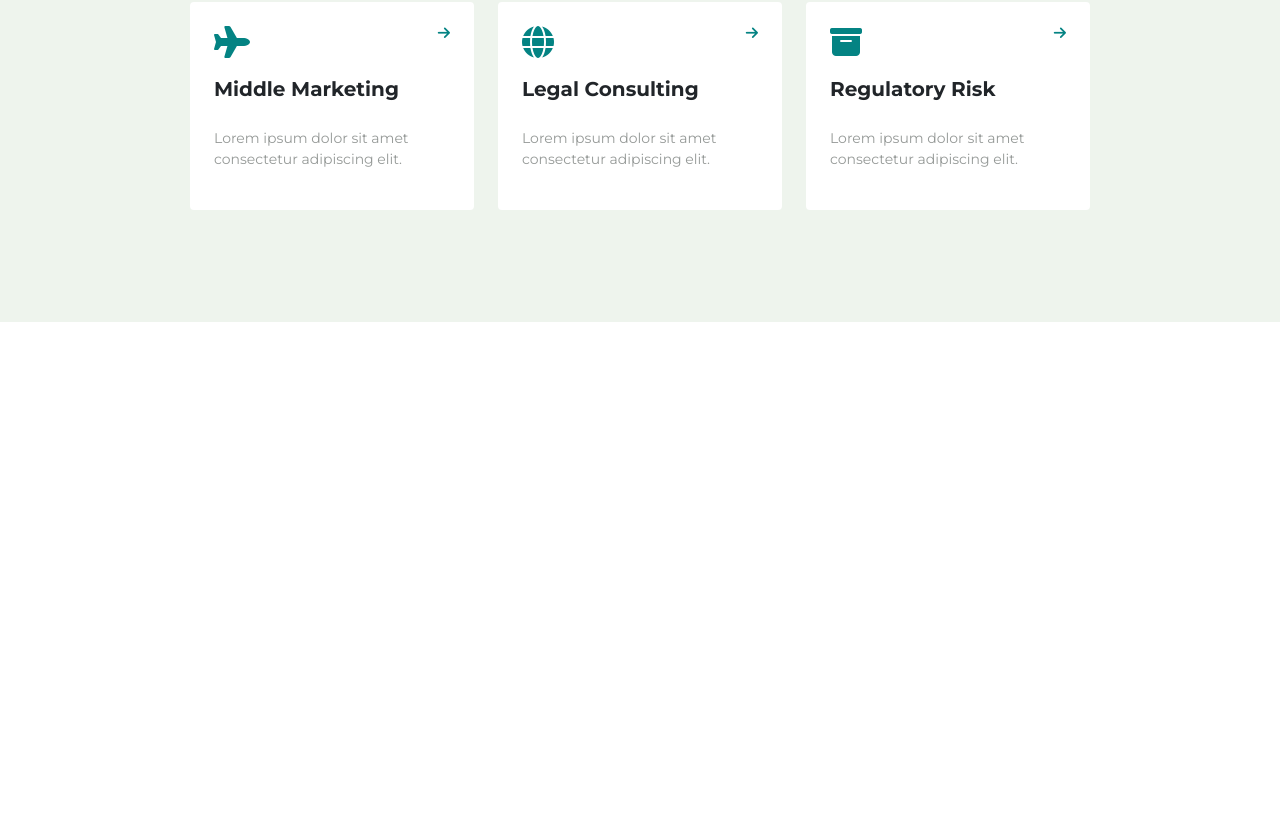
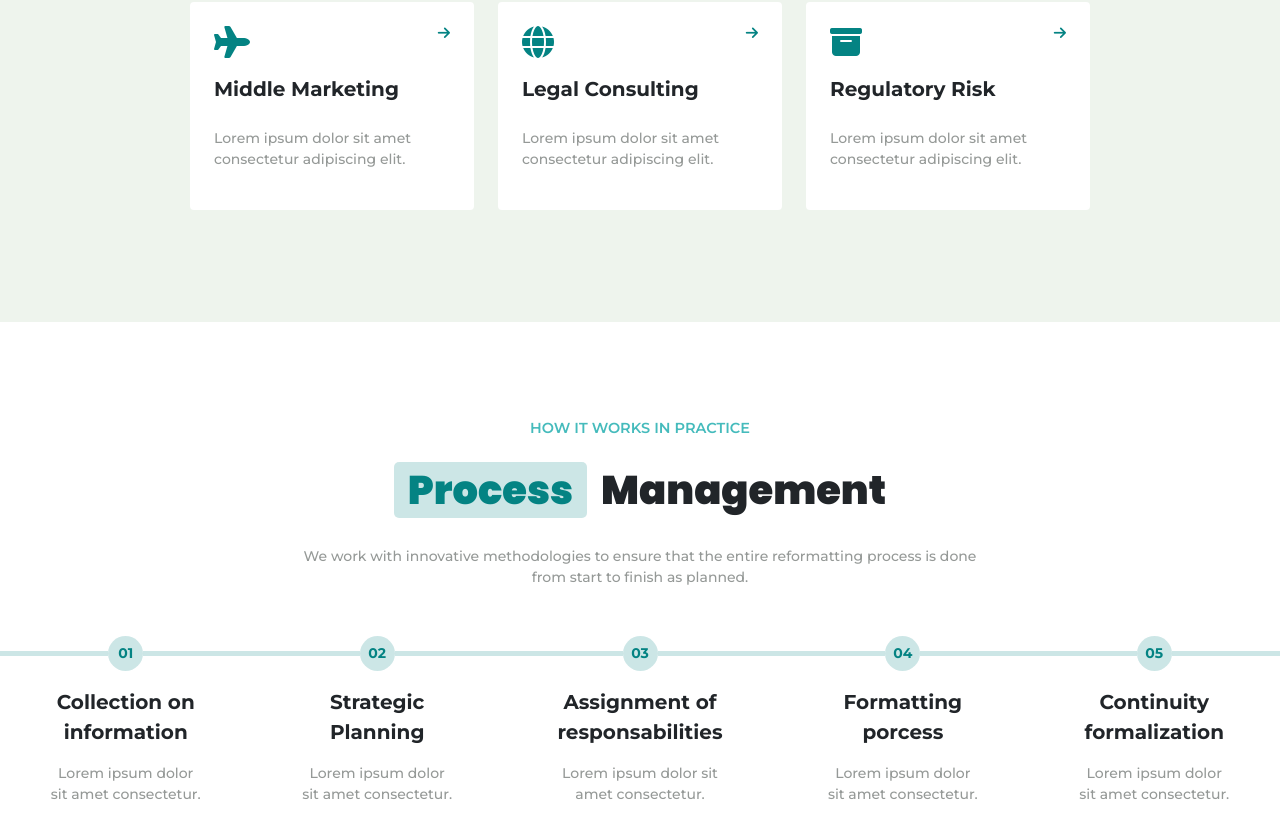
Before and after one commit to StefanoSax93/proj-html-vuejs, a Vue app: page / in a window 1280 px wide. Shown: the part 1760-2597 px from the top of the page. Before the commit the page ends 2082 px from the top, so only its background shows below. Built offline with nearby package versions, Linux system fonts and the light colour scheme.

Commit message:
aggiunta sezione process menagement

```diff
--- a/src/assets/scss/_main.scss
+++ b/src/assets/scss/_main.scss
@@ -38,4 +38,5 @@
 }
 p {
     color: $p-text-color;
+    font-weight: 500;
 }
--- /dev/null
+++ b/src/components/ProcessManagement.vue
@@ -0,0 +1,60 @@
+<template>
+    <div class="py-5">
+        <div class="my-container pt-5 px-5 text-center">
+            <div class="subtitle">how it works in practice</div>
+            <div class="title"><span class="text_primary title-bg">Process</span> Management</div>
+            <p class="px-5 mt-3">
+                We work with innovative methodologies to ensure that the entire reformatting process is done
+                from start to finish as planned.
+            </p>
+        </div>
+        <div class="my-5">
+            <div class="d-flex justify-content-center">
+                <div class="text-center" v-for="process in ProcessList()" :key="process.id">
+                    <div class="d-flex justify-content-center align-items-center">
+                        <div class="flex-grow-1 line"></div>
+                        <div class="board">{{process.id}}</div>
+                        <div class="flex-grow-1 line"></div>
+                    </div>
+                    <div class="px-5">
+                        <div class="fw-bold fs-5 my-3">{{process.title}}</div>
+                        <p>
+                            Lorem ipsum dolor sit amet
+                            consectetur.
+                        </p>
+                    </div>
+                </div>
+            </div>
+        </div>
+    </div>
+</template>
+
+<script>
+import {state} from '../store';
+
+export default {
+    name: 'ProcessManagement',
+    methods: {
+        ProcessList() {
+            return state.ProcessList;
+        }
+    }
+}
+
+</script>
+
+<style lang="scss" scoped>
+@import '../assets/scss/variables';
+.line {
+    border-bottom:5px solid $color-primary-opaque;
+}
+.board {
+    background-color: $color-primary-opaque;
+    width: 35px;
+    aspect-ratio: 1/1;
+    line-height: 35px;
+    border-radius: 50%;
+    font-weight: bold;
+    color: $color-primary;
+}
+</style>
--- a/src/components/TheMain.vue
+++ b/src/components/TheMain.vue
@@ -3,6 +3,7 @@
         <InsuranceConsulting/>
         <TheCompany/>
         <TheServices/>
+        <ProcessManagement/>
     </div>
 </template>
 
@@ -10,11 +11,12 @@
 import InsuranceConsulting from './InsuranceConsulting.vue';
 import TheCompany from './TheCompany.vue';
 import TheServices from './TheServices.vue';
+import ProcessManagement from './ProcessManagement.vue';
 
 
     export default {
         name: 'TheMain',
-        components: { InsuranceConsulting,TheCompany,TheServices },
+        components: { InsuranceConsulting, TheCompany, TheServices, ProcessManagement },
     }
 
 </script>
--- a/src/store.js
+++ b/src/store.js
@@ -15,5 +15,12 @@ export const state = Vue.observable({
         {icon: 'fa-plane', title: 'Middle Marketing'},
         {icon: 'fa-globe', title: 'Legal Consulting'},
         {icon: 'fa-box-archive', title: 'Regulatory Risk'},
+    ],
+    ProcessList: [
+        {id:'01', title:'Collection on information'},
+        {id:'02', title:'Strategic Planning'},
+        {id:'03', title:'Assignment of responsabilities'},
+        {id:'04', title:'Formatting porcess'},
+        {id:'05', title:'Continuity formalization'},
     ]
 })
```
